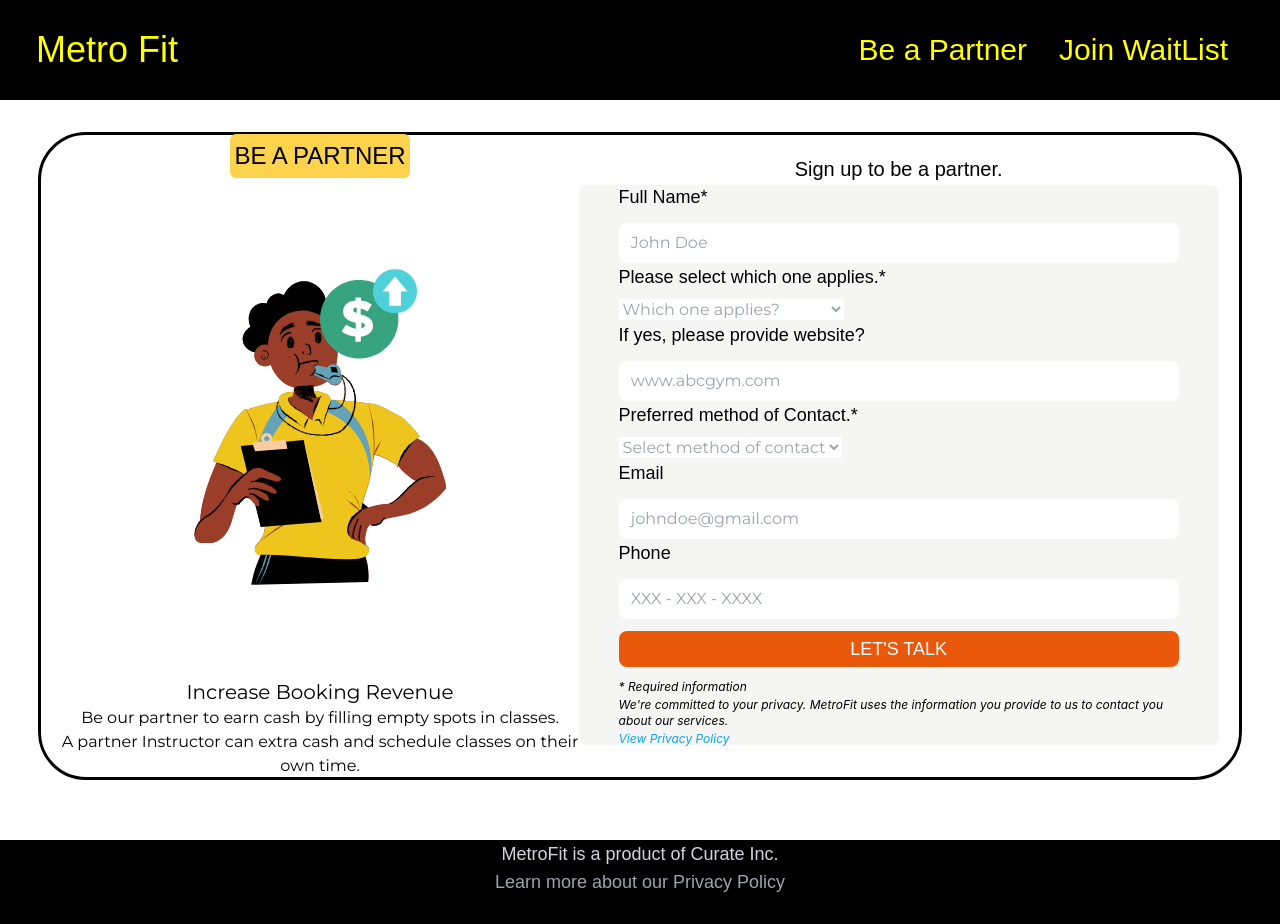
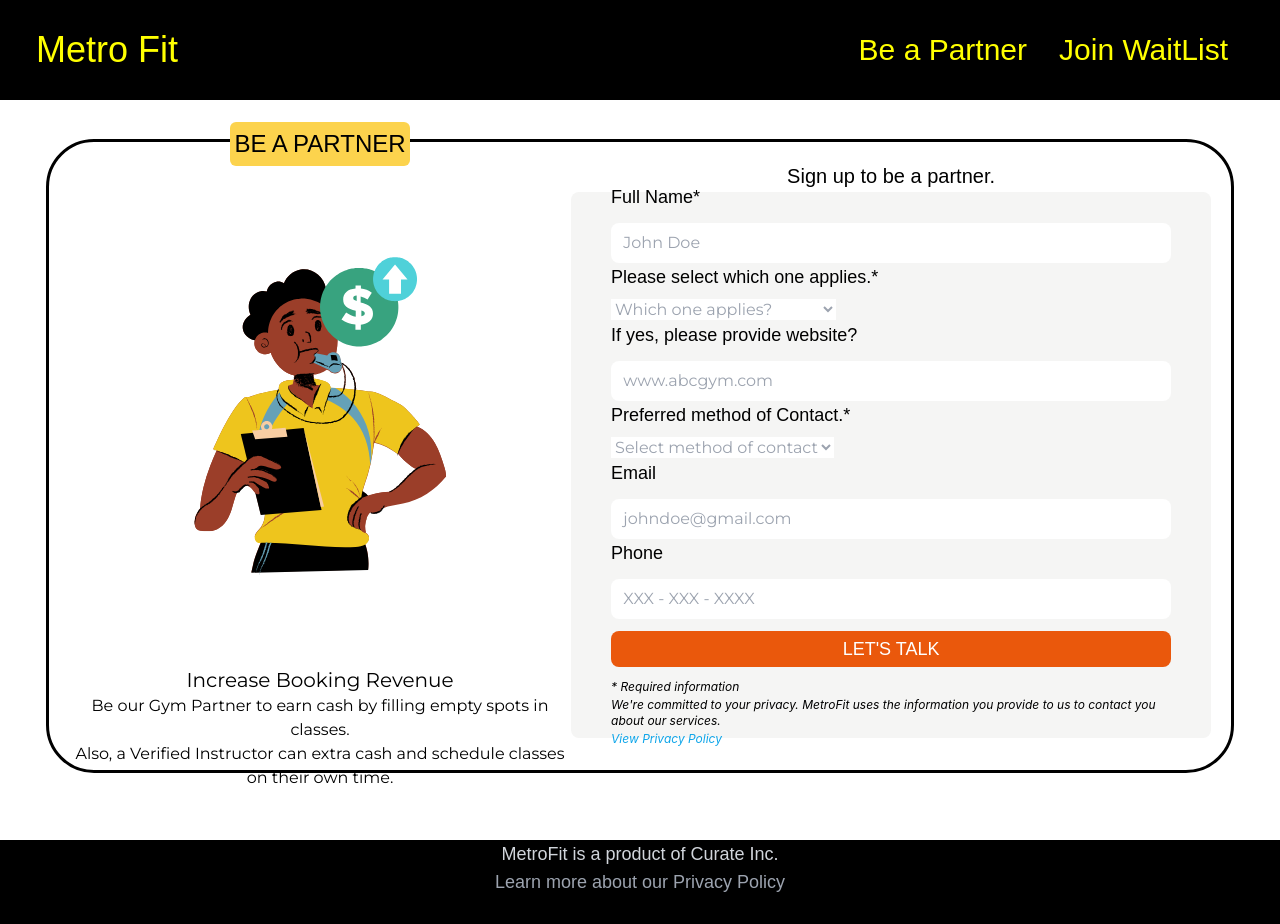
Before and after one commit to sweetmangoes/landing-page, a Next.js app in the folder metrofit-landing/: page /partner in a window 1280 px wide. Built offline with nearby package versions, Linux system fonts and the light colour scheme; a web font is replaced by a local one.

Commit message:
fixed grammar mistakes

```diff
--- a/metrofit-landing/pages/partner/index.js
+++ b/metrofit-landing/pages/partner/index.js
@@ -7,7 +7,7 @@ export default function Partner() {
       <br />
       <br />
       <br />
-      <div className="bg-white w-full flex flex-row items-center justify-evenly lg:h-[90vh]">
+      <div className="bg-white w-full flex flex-row items-center justify-evenly p-2 lg:h-[90vh]">
         <div className="border-[3px] rounded-[3rem] border-black h-auto lg:h-[90%] w-[94%] flex flex-col sm:flex-row justify-around p-5">
           <div className="flex flex-col items-center justify-center sm:w-[20rem] md:w-[30rem] lg:w-[38rem] text-center text-black">
             <h1 className=" font-monomaniac bg-amber-300 rounded-md text-[1.5rem] p-1">
@@ -18,10 +18,10 @@ export default function Partner() {
               Increase Booking Revenue
             </h1>
             <p className="font-montserrat">
-              Be our partner to earn cash by filling empty spots in classes.
+              Be our Gym Partner to earn cash by filling empty spots in classes.
             </p>
             <p className="font-montserrat">
-              A partner Instructor can extra cash and schedule classes on their own time.
+              Also, a Verified Instructor can extra cash and schedule classes on their own time.
             </p>
           </div>
           <div className="flex flex-col ">
--- a/metrofit-landing/pages/waitlist/index.js
+++ b/metrofit-landing/pages/waitlist/index.js
@@ -6,7 +6,7 @@ export default function Waitlist (){
       <br/>
       <br/>
       <br/>
-        <div className="bg-black w-full flex flex-row items-center justify-evenly lg:h-[90vh]">
+        <div className="bg-black w-full flex flex-row items-center justify-evenly p-2 lg:h-[90vh]">
           <div className="border-[3px] rounded-[3rem] border-amber-300 h-auto lg:h-[90%] w-[94%] flex flex-col sm:flex-row justify-around p-5">
             <div className="flex flex-col items-center justify-center">
               <h1 className="text-black font-monomaniac bg-amber-300 rounded-md text-[1.5rem] p-1">
```
